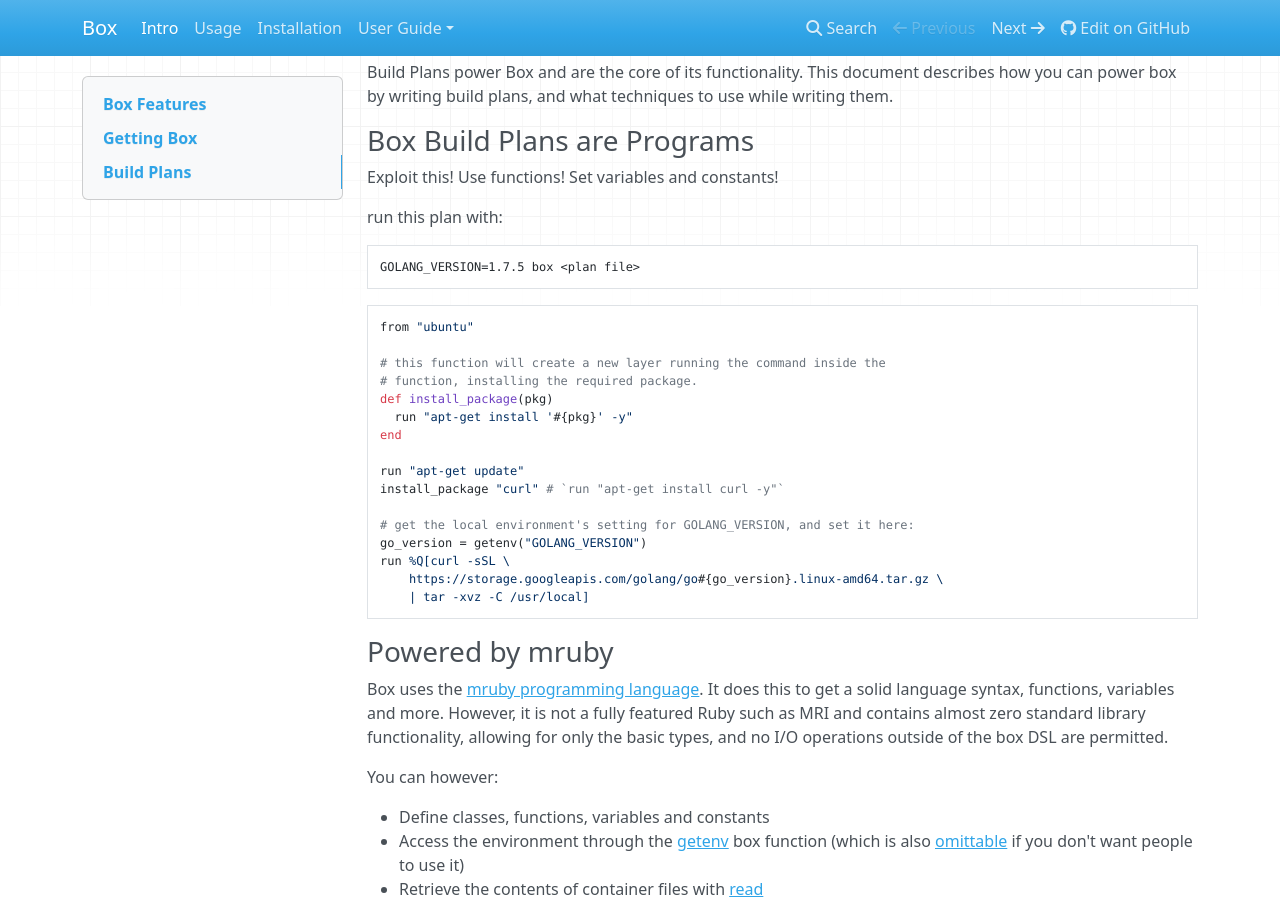
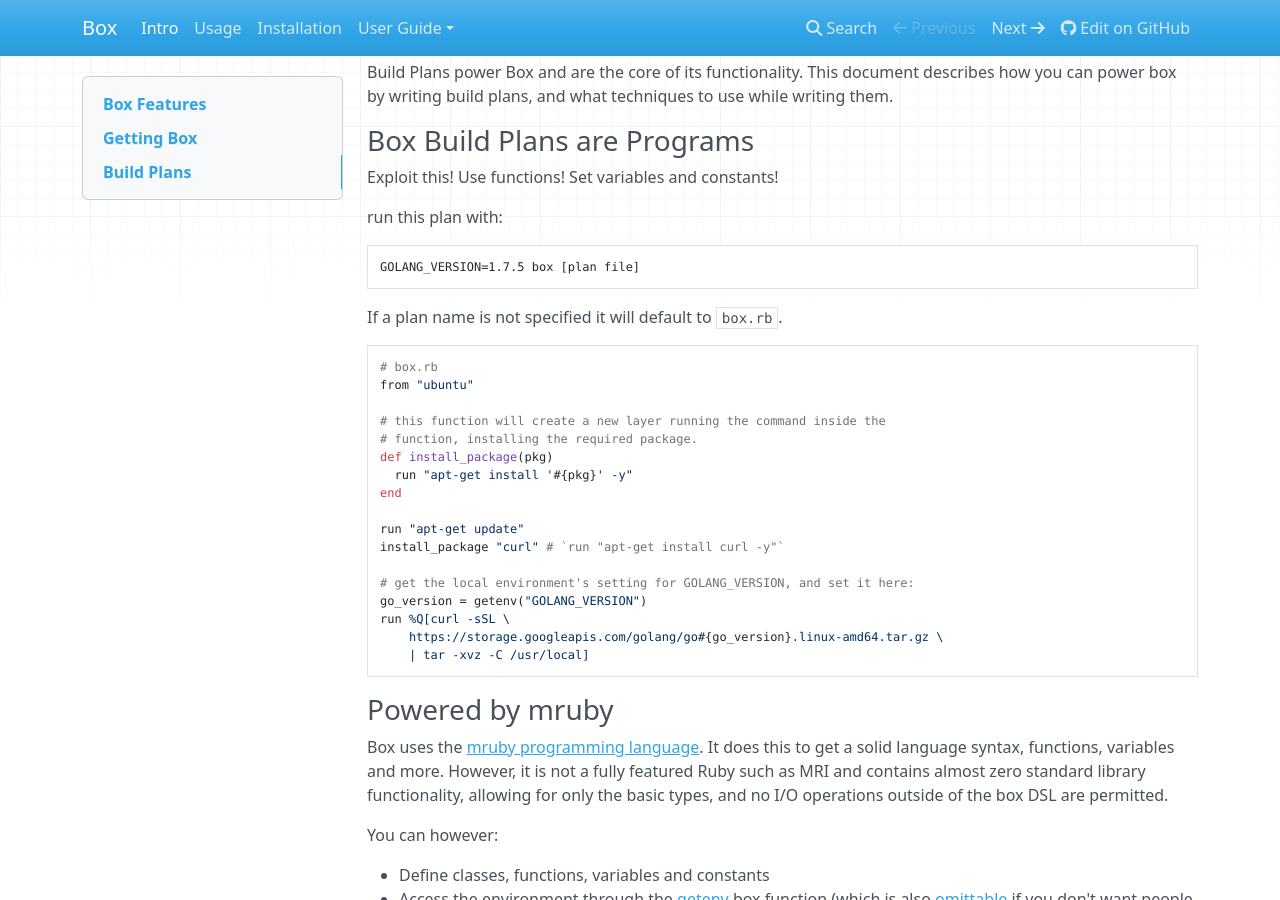
Before and after one commit to box-builder/box, an MkDocs documentation site: the page built from docs/index.md, in a window 1280 px wide and 900 px high, scrolled down 861 px. Built offline with MkDocs 1.6.1, drawn with Linux system fonts in a browser that asks for light colours; nearby versions of some CDN libraries; old or Windows-style settings are respelled for this version of MkDocs.

Commit message:
docs/index: add note about `box.rb` being the default filename
Signed-off-by: Christine Dodrill <me@christine.website>

````diff
--- a/docs/index.md
+++ b/docs/index.md
@@ -52,10 +52,13 @@
 run this plan with:
 
 ```shell
-GOLANG_VERSION=1.7.5 box <plan file>
+GOLANG_VERSION=1.7.5 box [plan file]
 ```
 
+If a plan name is not specified it will default to `box.rb`.
+
 ```ruby
+# box.rb
 from "ubuntu"
 
 # this function will create a new layer running the command inside the
````
